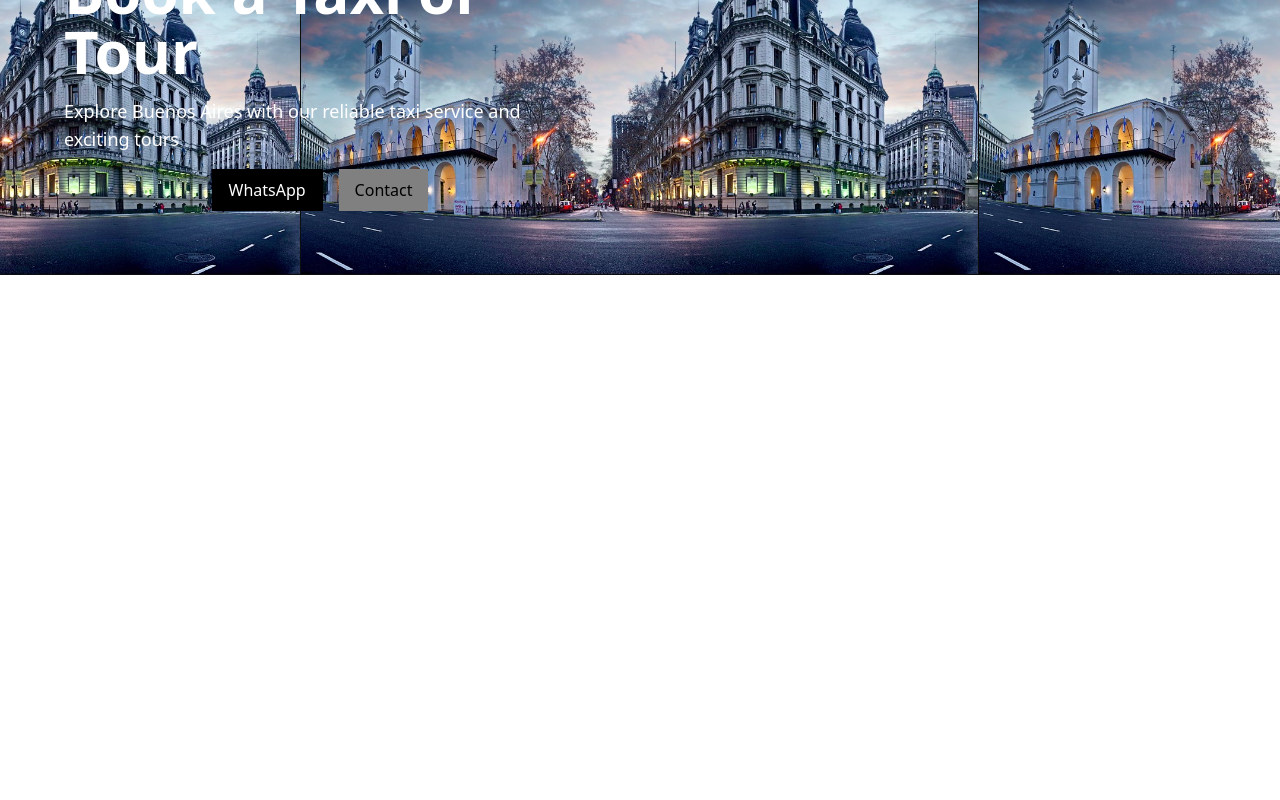
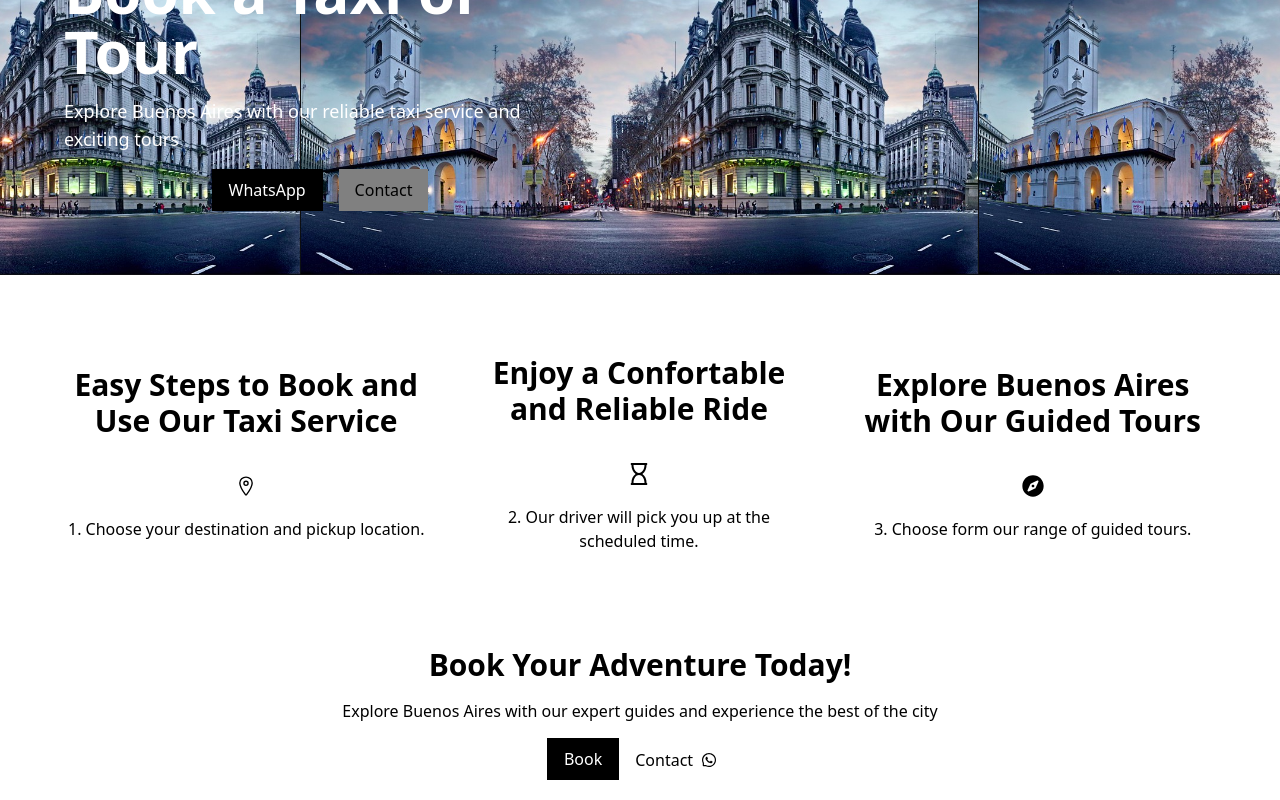
Before and after one commit to benjapadilla1/airport-Tour-Bsas, a React (Vite) app: page / in a window 1280 px wide. Shown: the part 2246-3046 px from the top of the page. Before the commit the page ends 2521 px from the top, so only its background shows below. Built offline with nearby package versions, Linux system fonts and the light colour scheme.

Commit message:
responsive other sections

```diff
--- a/src/App.jsx
+++ b/src/App.jsx
@@ -3,6 +3,8 @@ import Section1 from "./components/Sections/Section1";
 import Section2 from "./components/Sections/Section2";
 import Section3 from "./components/Sections/Section3";
 import Section4 from "./components/Sections/Section4";
+import Section6 from "./components/Sections/Section6";
+import Section7 from "./components/Sections/Section7";
 
 export default function Router() {
 
@@ -13,9 +15,9 @@ export default function Router() {
       <Section2 id="section2"  />
       <Section3 id="section3"  />
       <Section4 id="section4"  />
-      {/* <Section6 id="section6"  />
+      <Section6 id="section6" />
       <Section7 id="section7" />
-      <Footer /> */}
+      {/* <Footer /> */}
     </>
   );
 }
--- a/src/components/Sections/Section3/index.jsx
+++ b/src/components/Sections/Section3/index.jsx
@@ -19,7 +19,7 @@ const Index = () => {
 };
 
 const TourCard = ({ icon, title, description }) => (
-  <div className="p-4 mb-8 rounded-md flex flex-col items-center">
+  <div className="p-4 mb-8 rounded-md flex flex-col items-center justify-center text-center">
     {icon}
     <h2 className="text-xl font-bold mt-2 mb-2">{title}</h2>
     <p>{description}</p>
--- a/src/components/Sections/Section6/index.jsx
+++ b/src/components/Sections/Section6/index.jsx
@@ -1,78 +1,32 @@
 import React from "react";
+import { FaCompass, FaRegHourglass } from "react-icons/fa";
+import { IoLocationOutline } from "react-icons/io5";
 import styles from "./styles.module.css";
-import Button from "../../../components/Button/Button";
-import { AiOutlineWhatsApp } from "react-icons/ai";
 
 function index() {
   return (
     <>
-      <div className={styles.contenedor}>
+      <div className={`${styles.contenedor} mt-16 lg:mt-4`}>
         <div className={styles.contenedor2}>
           <h2 className="text-3xl font-bold mb-4">
             Easy Steps to Book and Use Our Taxi Service
           </h2>
+          <IoLocationOutline size={22} />
           <p>1. Choose your destination and pickup location.</p>
-          <div className={styles.botones}>
-            <Button
-              tailwindClassName="border border-solid border-black px-4 py-2"
-              textColor="black"
-            >
-              Book
-            </Button>
-            <Button
-              tailwindClassName="px-4 py-2"
-              backgroundColor="white"
-              textColor="black"
-              iconRight={<AiOutlineWhatsApp />}
-            >
-              Contact
-            </Button>
-          </div>
         </div>
-        <div>
+        <div className={styles.contenedor2}>
           <h2 className="text-3xl font-bold mb-4">
             Enjoy a Confortable and Reliable Ride
           </h2>
+          <FaRegHourglass size={22} />
           <p>2. Our driver will pick you up at the scheduled time.</p>
-          <div className={styles.botones}>
-            <Button
-              tailwindClassName="border border-solid border-black px-4 py-2"
-              textColor="black"
-            >
-              Book
-            </Button>
-            <Button
-              tailwindClassName="px-4 py-2"
-              backgroundColor="white"
-              textColor="black"
-              iconRight={<AiOutlineWhatsApp />}
-            >
-              Contact
-            </Button>
-          </div>
         </div>
-        <div>
+        <div className={styles.contenedor2}>
           <h2 className="text-3xl font-bold mb-4">
-            {" "}
             Explore Buenos Aires with Our Guided Tours
           </h2>
+          <FaCompass size={22} />
           <p>3. Choose form our range of guided tours.</p>
-          <div className={styles.botones}>
-            <Button
-              tailwindClassName="border border-solid border-black px-4 py-2"
-              textColor="black"
-            >
-              Book
-            </Button>
-            <Button
-              tailwindClassName="px-4 py-2"
-              backgroundColor="white"
-              textColor="black"
-              iconRight={<AiOutlineWhatsApp />}
-            >
-              Contact
-            </Button>
-          </div>
         </div>
       </div>
     </>
--- a/src/components/Sections/Section6/styles.module.css
+++ b/src/components/Sections/Section6/styles.module.css
@@ -1,15 +1,37 @@
+
 .contenedor {
   display: flex;
-  align-items: start;
-  padding: 10%;
-  justify-content: space-evenly;
+  flex-direction: column;
+    align-items: center;
+    padding: 5%;
+    gap: 35px;
 }
-.botones {
+.contenedor2 {
   display: flex;
-  margin-top: 15px;
-  align-items: end;
-  justify-content: center;
+  flex-direction: column;
+    align-items: center;
+    gap: 20px;
 }
-h2{
+.contenedor p {
+  text-align: center;
+  margin-bottom: 10px;
+  font-weight: 500;
+}
+
+h2 {
     text-align: center;
 }
+@media (min-width: 768px) {
+  .contenedor {
+    flex-direction: row;
+    justify-content: space-evenly;
+  }
+
+  .contenedor>div {
+    margin-right: 20px;
+  }
+
+  .contenedor>div:last-child {
+    margin-right: 0;
+  }
+}
```
